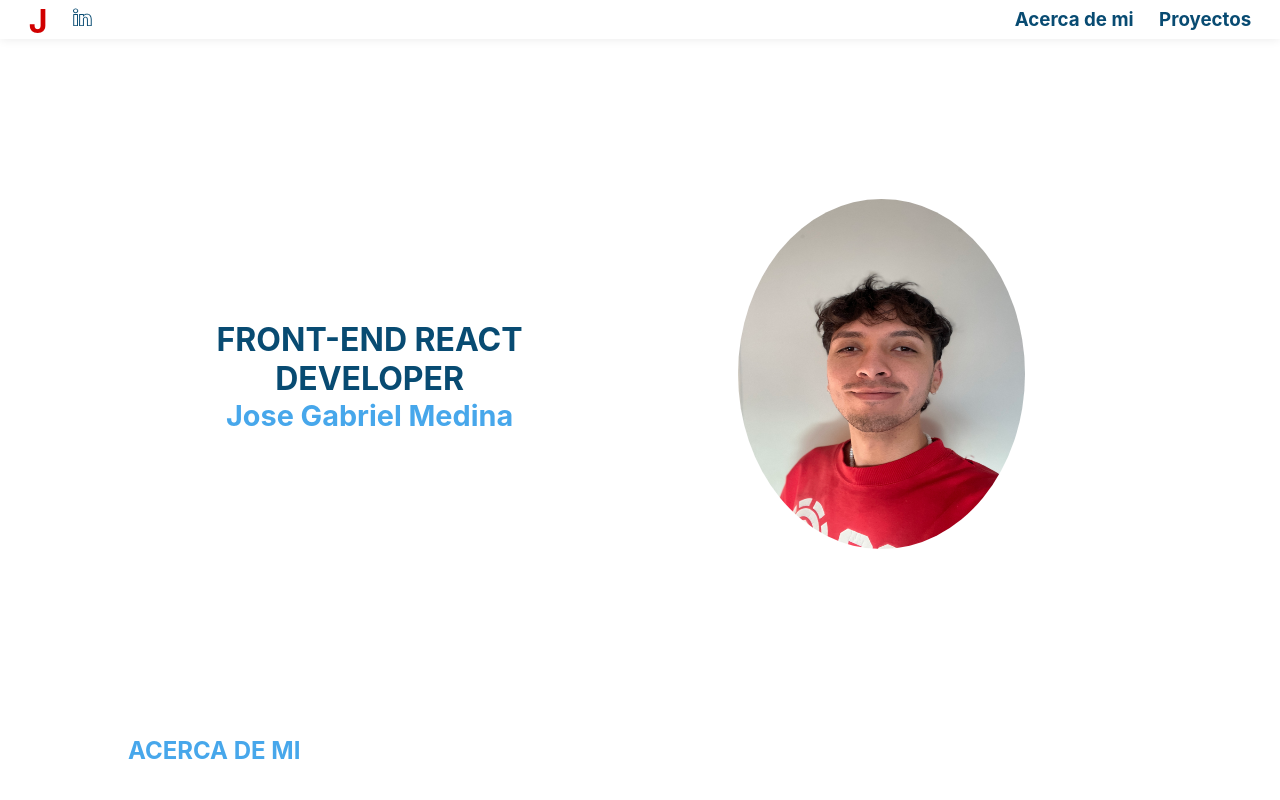
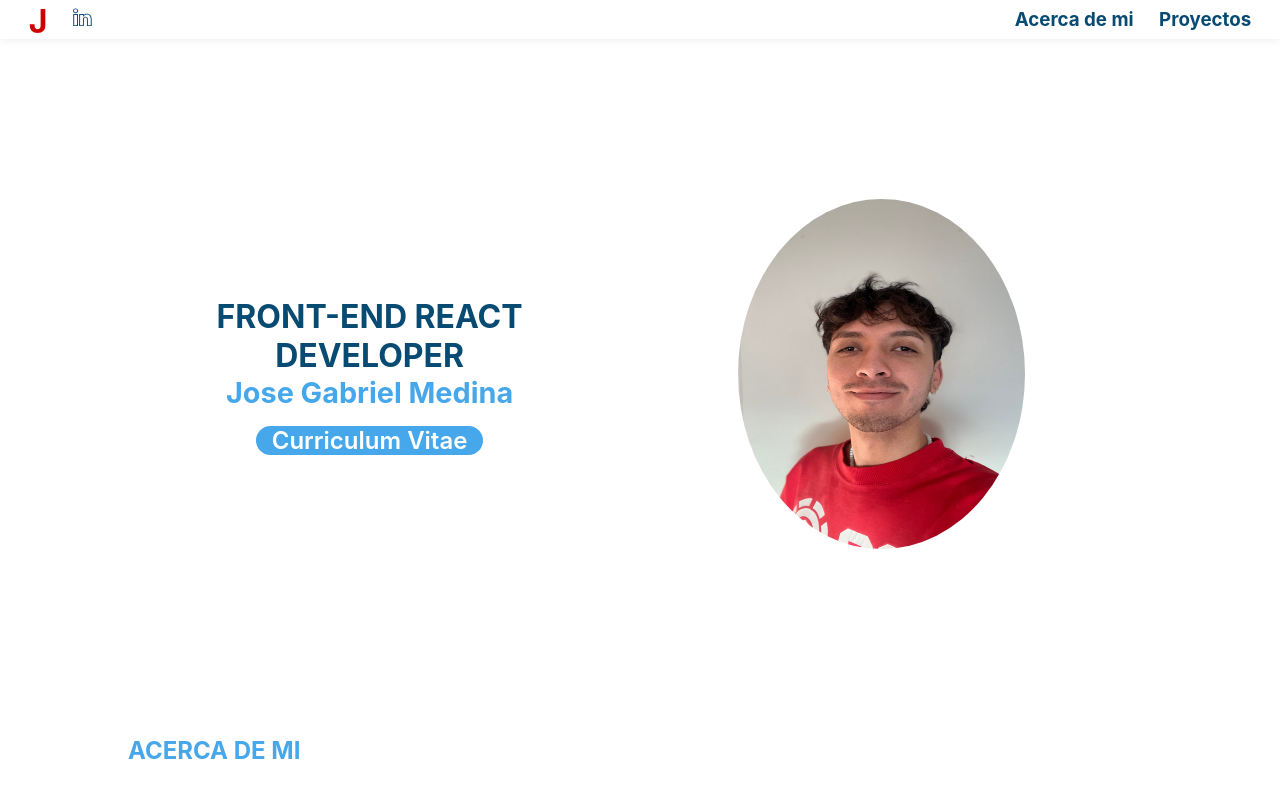
Before and after one commit to jgabrielmedina/portfolio, a React (Create React App) app: page / in a window 1280 px wide. Shown: the top 800 px of the page. Built offline with nearby package versions, Linux system fonts and the light colour scheme.

Commit message:
adjuntando el CV

```diff
--- a/src/assets/css/Footer.css
+++ b/src/assets/css/Footer.css
@@ -116,6 +116,22 @@ h1{
 
 }
 
+.linkCv{
+    margin-top: 1rem;
+}
+
+.linkCv a {
+    background-color: #47A7EB;
+    color: white;
+    font-size: 1.5rem;
+    font-weight: 600;
+    text-decoration: none;
+    border-radius: 16px;
+    padding-right: 1rem;
+    padding-left: 1rem;
+    width: 47px;
+
+}
 
 
 
--- a/src/components/banner.jsx
+++ b/src/components/banner.jsx
@@ -14,7 +14,10 @@ function Banner() {
                 <div className="bannerName">
                 <h1>FRONT-END REACT DEVELOPER</h1>
                 <p className="subtitulo">Jose Gabriel Medina</p>
+                <p className="linkCv"><a href="https://drive.google.com/file/d/1DUmxraO1U46EfmAQlpelU-eLIsUELTFy/view?usp=drive_link"target="_blank"  rel="noreferrer" >Curriculum Vitae</a></p>
                 </div>
+
+
             </div>
         </React.Fragment>
 
```
